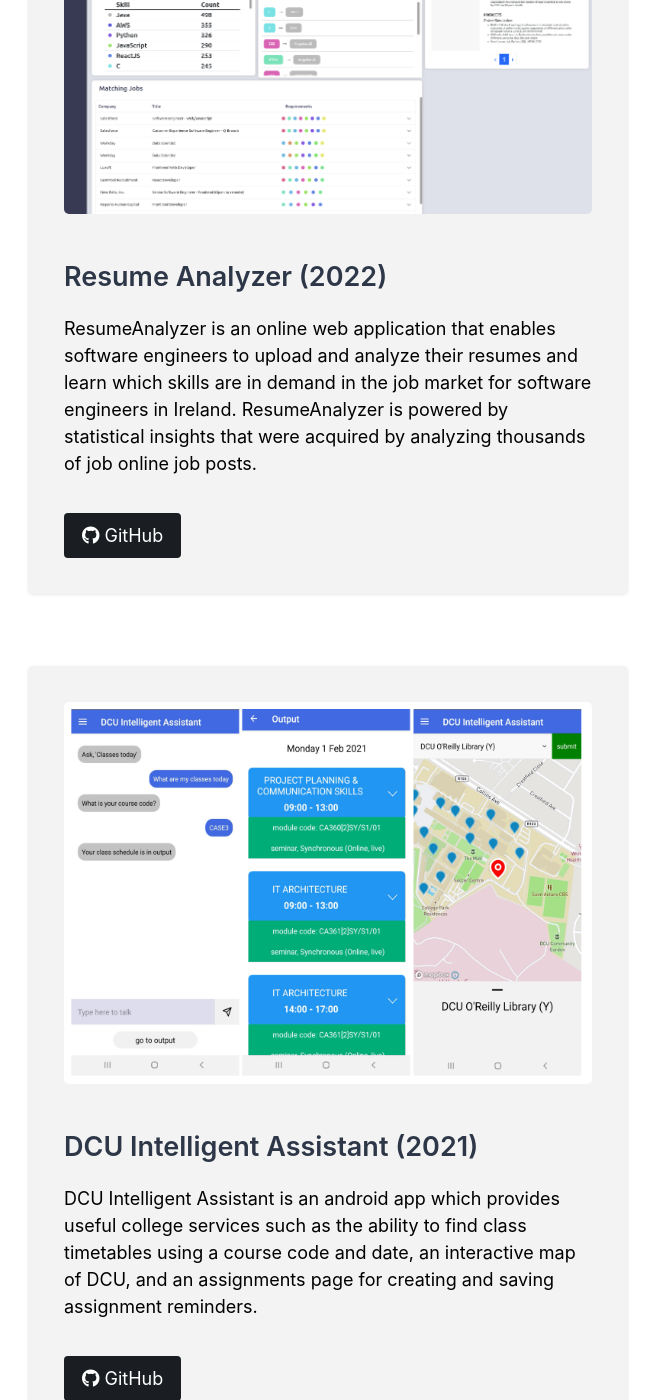
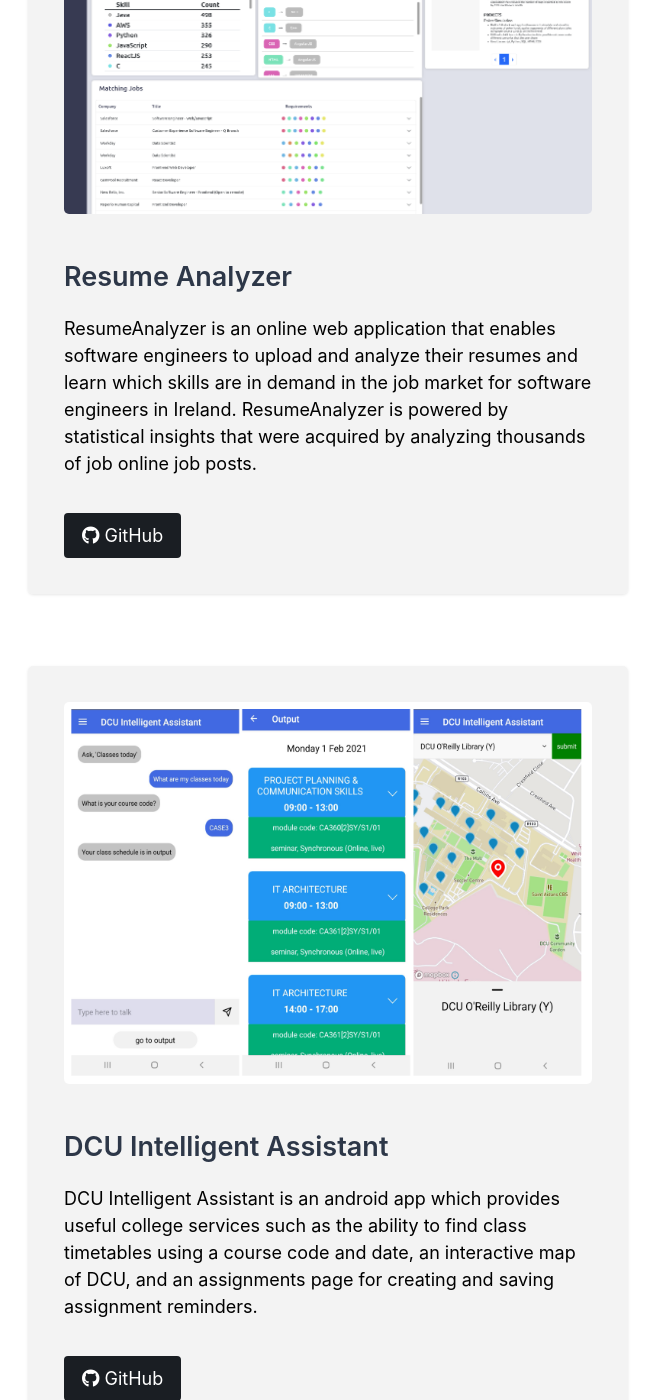
Before and after one commit to smcaleese/smcaleese.github.io, a Jekyll site: the page built from projects.md, in a window 1280 px wide and 1400 px high, scrolled down 468 px. Shown: the whole window, without its empty margins (8-663 px from the left). Built offline with Jekyll 4.4.1, drawn with Linux system fonts in a browser that asks for light colours; some of the changed text lies outside the part shown.

Commit message:
Update project names

```diff
--- a/_data/projects.yml
+++ b/_data/projects.yml
@@ -1,14 +1,14 @@
-- title: "Resume Analyzer (2022)"
+- title: "Resume Analyzer"
   description: "ResumeAnalyzer is an online web application that enables software engineers to upload and analyze their resumes and learn which skills are in demand in the job market for software engineers in Ireland. ResumeAnalyzer is powered by statistical insights that were acquired by analyzing thousands of job online job posts."
   image: "/assets/images/projects/resume-analyzer.png"
   github: "https://github.com/smcaleese/resume-analyzer"
 
-- title: "DCU Intelligent Assistant (2021)"
+- title: "DCU Intelligent Assistant"
   description: "DCU Intelligent Assistant is an android app which provides useful college services such as the ability to find class timetables using a course code and date, an interactive map of DCU, and an assignments page for creating and saving assignment reminders."
   image: "/assets/images/projects/dcu-intelligent-assistant.png"
   github: "https://github.com/smcaleese/dcu-intelligent-assistant"
 
-- title: "Whist Single Player (2021)"
+- title: "Whist Single Player"
   description: "Whist Single Player is a browser-based implementation of the card game Whist. In the game, the human player plays against three other AIs."
   image: "/assets/images/projects/whist-single-player.png"
   github: "https://github.com/smcaleese/whist-singleplayer"
```
